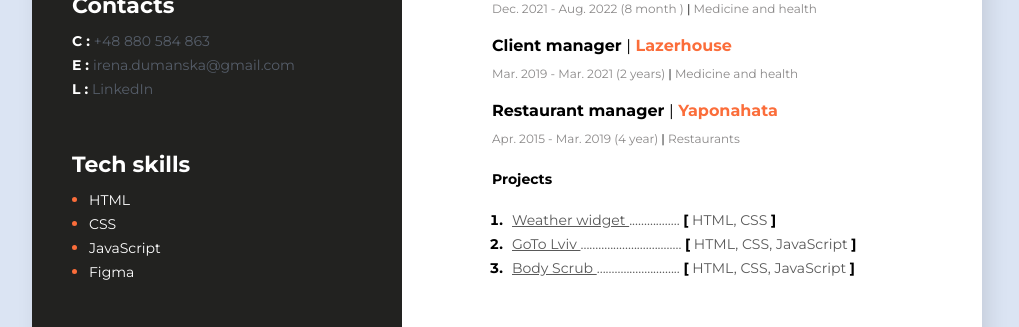
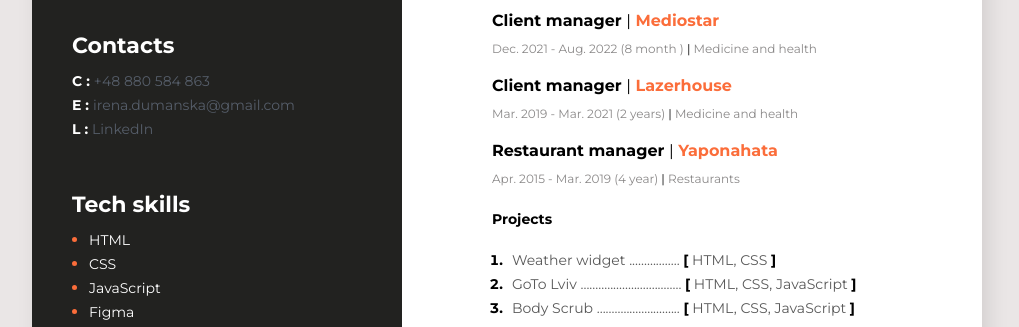
Before and after one commit to ira-dumanska/rsschool-cv, a plain HTML site: page index.html in a window 1280 px wide. Shown: the part 492-819 px from the top of the page, without its empty margins (133-1152 px from the left). Drawn offline with Linux system fonts and the light colour scheme.

Commit message:
fix:  modified CSS

```diff
--- a/styles.css
+++ b/styles.css
@@ -5,7 +5,7 @@
 body {
   font-family: "Montserrat", sans-serif;
   font-style: normal;
-  background-color: #dbe4f3;
+  background-color: #eae6e6;
   color: black;
 }
 hr {
@@ -17,7 +17,7 @@ hr {
   display: flex;
   flex-direction: row-reverse;
   width: 950px;
-  margin: 0 auto;
+  margin: 40px auto 0px;
   box-shadow: 6px 6px 20px rgb(0 0 0 / 10%);
   background: #ffffff;
 }
@@ -110,6 +110,7 @@ hr {
   font-size: 14px;
   line-height: 24px;
   color: #595959;
+  text-decoration: none;
   transition: all 0.2em ease-in-out;
 }
 .links:hover {
```
